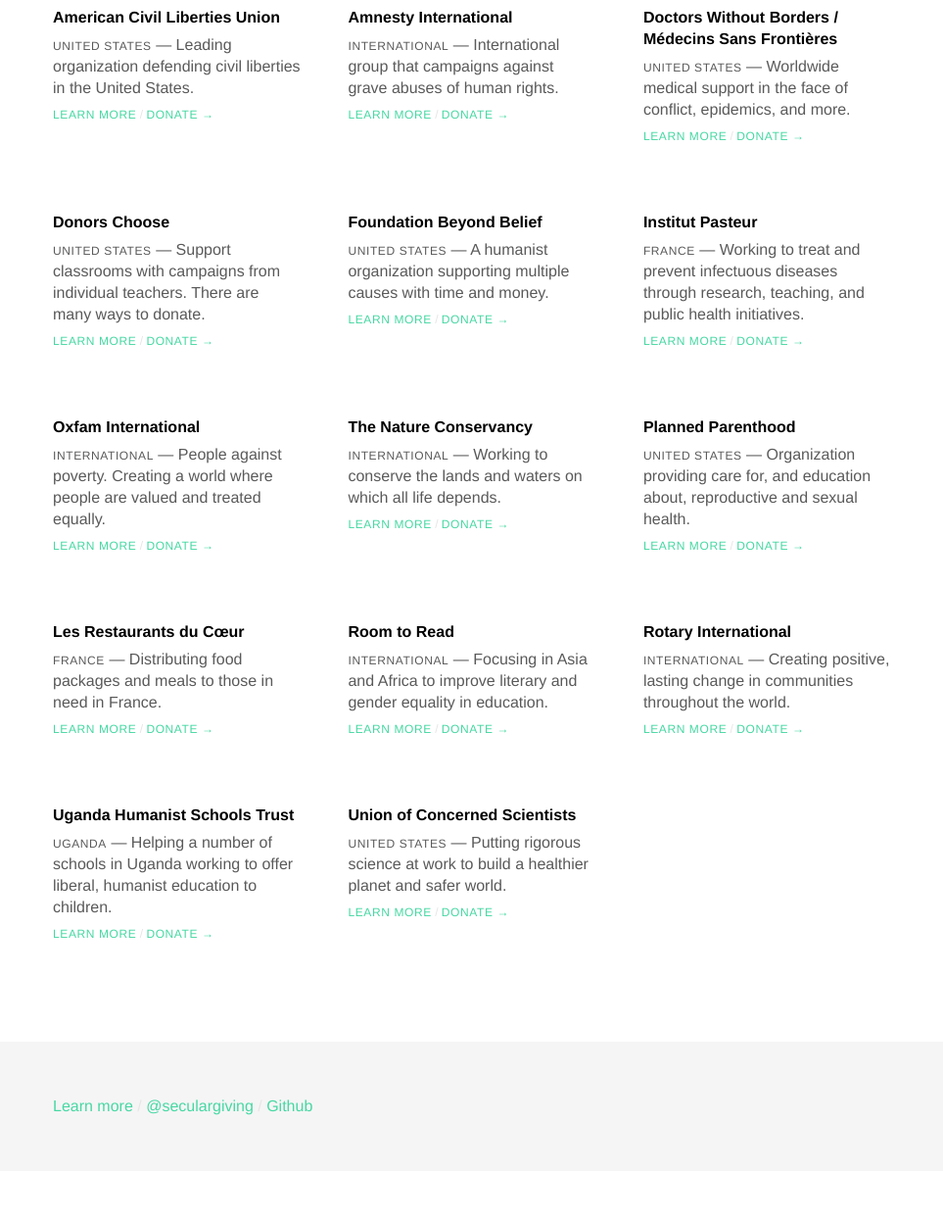
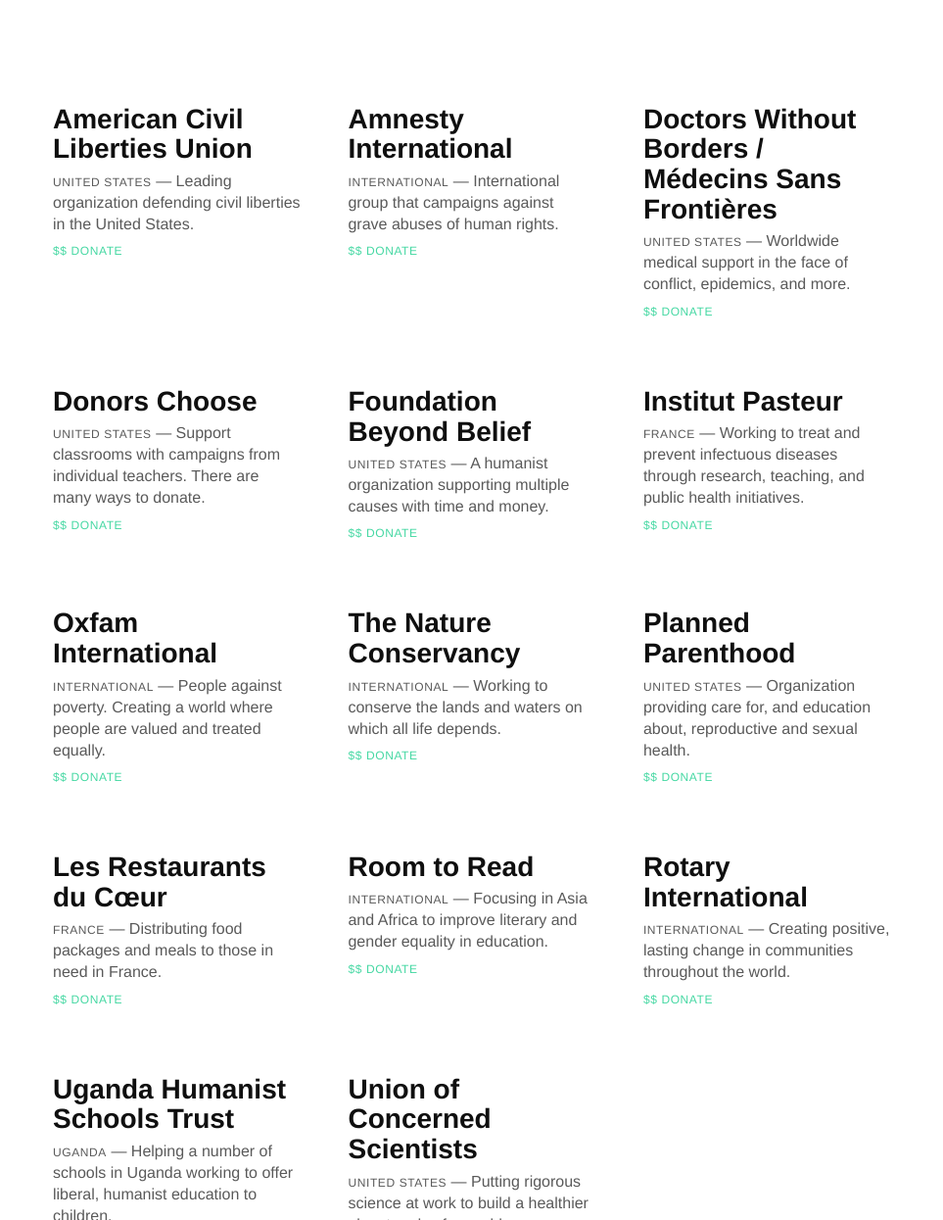
Before and after one commit to joshuajenkins/seculargiving, a website: page index.html in a window 1280 px wide. Shown: the part 301-1546 px from the top of the page at 98% size, without its empty margins (158-1121 px from the left). Before the commit the page ends 1496 px from the top, so only its background shows below. Drawn offline with Linux system fonts and the light colour scheme.

Commit message:
Information hierarchy

```diff
--- a/app/scss/_charities.scss
+++ b/app/scss/_charities.scss
@@ -21,13 +21,18 @@
 
   max-width: 300px - 3; // Weird width fix I need to look into
 }
-.charity-name {
+.charity-name,
+.title-link:link,
+.title-link:visited,
+.title-link:hover {
   @include m-t(0);
   @include m-b($mu-small);
 
   @include font-sans(700);
-  font-size: $fontSize-base;
-  line-height: $lineHeight;
+  color: $color-black;
+  font-size: $fontSize-large;
+  line-height: $lineHeight-heading;
+  text-decoration: none;
 }
 .charity-description {
   @include font-sans(400);
--- a/app/scss/_colors.scss
+++ b/app/scss/_colors.scss
@@ -4,6 +4,7 @@
 $color-greenBlue:   rgb(70,216,214);
 $color-midGrey:     rgb(180,180,180);
 $color-darkGrey:    rgb(90,90,90);
+$color-black:       rgb(15,15,15);
 
 // UI colors
 $color-lineGrey:    rgb(230,230,230);
--- a/app/scss/_footer.scss
+++ b/app/scss/_footer.scss
@@ -3,6 +3,7 @@
 .footer {
   @include p-v($mu-massive);
   background-color: $color-bgGrey;
+  text-align: center;
 }
 .footer-inside {
   @include u-blockCenter();
@@ -20,3 +21,15 @@
 .footer-text:last-child {
   @include m-b(0);
 }
+.dividerText {
+  @include m-h($mu-small);
+  display: inline-block;
+}
+
+@media screen and (min-width: 600px) {
+
+  .dividerText {
+    @include m-h($mu-large);
+  }
+
+}
--- a/app/scss/_globals.scss
+++ b/app/scss/_globals.scss
@@ -9,7 +9,6 @@
 .link:hover {
   color: $color-greenBlue;
 }
-
 .dividerText {
   color: $color-lineGrey;
 }
--- a/app/scss/_typography.scss
+++ b/app/scss/_typography.scss
@@ -13,3 +13,4 @@
 
 // Vertical rhythm
 $lineHeight: 22px;
+$lineHeight-heading: 1.1;
--- a/index.html
+++ b/index.html
@@ -37,129 +37,101 @@
 
   <ul class="charities">
     <li class="charity">
-      <h3 class="charity-name">American Civil Liberties Union</h3>
+      <h3 class="charity-name"><a href="http://www.aclu.org" class="title-link">American Civil Liberties Union</a></h3>
       <p class="charity-description"><span class="charity-location">United States</span> &mdash; Leading organization defending civil liberties in the United States.</p>
       <div class="charityLinks">
-        <a href="http://www.aclu.org" class="charityLinks-link link">Learn More</a>
-        <span class="dividerText">/</span>
-        <a href="https://www.aclu.org/donate/" class="charityLinks-link link link--primary">Donate <span class="link-arrow">&rarr;</span></a>
+        <a href="https://www.aclu.org/donate/" class="charityLinks-link link">$$ Donate</a>
       </div>
     </li>
     <li class="charity">
-      <h3 class="charity-name">Amnesty International</h3>
+      <h3 class="charity-name"><a href="http://www.amnesty.org/" class="title-link">Amnesty International</a></h3>
       <p class="charity-description"><span class="charity-location">International</span> &mdash; International group that campaigns against grave abuses of human rights.</p>
       <div class="charityLinks">
-        <a href="http://www.amnesty.org/" class="charityLinks-link link">Learn More</a>
-        <span class="dividerText">/</span>
-        <a href="http://www.amnesty.org/en/donate" class="charityLinks-link link link--primary">Donate <span class="link-arrow">&rarr;</span></a>
+        <a href="http://www.amnesty.org/en/donate" class="charityLinks-link link">$$ Donate</a>
       </div>
     </li>
     <li class="charity">
-      <h3 class="charity-name">Doctors Without Borders / Médecins Sans Frontières</h3>
+      <h3 class="charity-name"><a href="http://www.doctorswithoutborders.org/" class="title-link">Doctors Without Borders / Médecins Sans Frontières</a></h3>
       <p class="charity-description"><span class="charity-location">United States</span> &mdash; Worldwide medical support in the face of conflict, epidemics, and more.</p>
       <div class="charityLinks">
-        <a href="http://www.doctorswithoutborders.org/" class="charityLinks-link link">Learn More</a>
-        <span class="dividerText">/</span>
-        <a href="https://donate.doctorswithoutborders.org/onetime.cfm" class="charityLinks-link link link--primary">Donate <span class="link-arrow">&rarr;</span></a>
+        <a href="https://donate.doctorswithoutborders.org/onetime.cfm" class="charityLinks-link link">$$ Donate</a>
       </div>
     </li>
     <li class="charity">
-      <h3 class="charity-name">Donors Choose</h3>
+      <h3 class="charity-name"><a href="http://www.donorschoose.org/" class="title-link">Donors Choose</a></h3>
       <p class="charity-description"><span class="charity-location">United States</span> &mdash; Support classrooms with campaigns from individual teachers. There are many ways to donate.</p>
       <div class="charityLinks">
-        <a href="http://www.donorschoose.org/" class="charityLinks-link link">Learn More</a>
-        <span class="dividerText">/</span>
-        <a href="https://secure.donorschoose.org/donors/lastingImpact.html?execution=e1s1" class="charityLinks-link link link--primary">Donate <span class="link-arrow">&rarr;</span></a>
+        <a href="https://secure.donorschoose.org/donors/lastingImpact.html?execution=e1s1" class="charityLinks-link link">$$ Donate</a>
       </div>
     </li>
     <li class="charity">
-      <h3 class="charity-name">Foundation Beyond Belief</h3>
+      <h3 class="charity-name"><a href="https://foundationbeyondbelief.org/" class="title-link">Foundation Beyond Belief</a></h3>
       <p class="charity-description"><span class="charity-location">United States</span> &mdash; A humanist organization supporting multiple causes with time and money.</p>
       <div class="charityLinks">
-        <a href="https://foundationbeyondbelief.org/" class="charityLinks-link link">Learn More</a>
-        <span class="dividerText">/</span>
-        <a href="https://foundationbeyondbelief.org/humanist-giving/become-a-member/" class="charityLinks-link link link--primary">Donate <span class="link-arrow">&rarr;</span></a>
+        <a href="https://foundationbeyondbelief.org/humanist-giving/become-a-member/" class="charityLinks-link link">$$ Donate</a>
       </div>
     </li>
     <li class="charity">
-      <h3 class="charity-name">Institut Pasteur</h3>
+      <h3 class="charity-name"><a href="http://www.pasteur.fr/en/" class="title-link">Institut Pasteur</a></h3>
       <p class="charity-description"><span class="charity-location">France</span> &mdash; Working to treat and prevent infectuous diseases through research, teaching, and public health initiatives.</p>
       <div class="charityLinks">
-        <a href="http://www.pasteur.fr/en/" class="charityLinks-link link">Learn More</a>
-        <span class="dividerText">/</span>
-        <a href="http://www.pasteur.fr/en/support-us" class="charityLinks-link link link--primary">Donate <span class="link-arrow">&rarr;</span></a>
+        <a href="http://www.pasteur.fr/en/support-us" class="charityLinks-link link">$$ Donate</a>
       </div>
     </li>
     <li class="charity">
-      <h3 class="charity-name">Oxfam International</h3>
+      <h3 class="charity-name"><a href="http://www.oxfam.org/" class="title-link">Oxfam International</a></h3>
       <p class="charity-description"><span class="charity-location">International</span> &mdash; People against poverty. Creating a world where people are valued and treated equally.</p>
       <div class="charityLinks">
-        <a href="http://www.oxfam.org/" class="charityLinks-link link">Learn More</a>
-        <span class="dividerText">/</span>
-        <a href="http://www.oxfam.org/en/donate" class="charityLinks-link link link--primary">Donate <span class="link-arrow">&rarr;</span></a>
+        <a href="http://www.oxfam.org/en/donate" class="charityLinks-link link">$$ Donate</a>
       </div>
     </li>
     <li class="charity">
-      <h3 class="charity-name">The Nature Conservancy</h3>
+      <h3 class="charity-name"><a href="http://www.nature.org/" class="title-link">The Nature Conservancy</a></h3>
       <p class="charity-description"><span class="charity-location">International</span> &mdash; Working to conserve the lands and waters on which all life depends.</p>
       <div class="charityLinks">
-        <a href="http://www.nature.org/" class="charityLinks-link link">Learn More</a>
-        <span class="dividerText">/</span>
-        <a href="https://support.nature.org/site/Donation2?10420.donation=form1&df_id=10420&intc=nature.tnav.button" class="charityLinks-link link link--primary">Donate <span class="link-arrow">&rarr;</span></a>
+        <a href="https://support.nature.org/site/Donation2?10420.donation=form1&df_id=10420&intc=nature.tnav.button" class="charityLinks-link link">$$ Donate</a>
       </div>
     </li>
     <li class="charity">
-      <h3 class="charity-name">Planned Parenthood</h3>
+      <h3 class="charity-name"><a href="http://www.plannedparenthood.org/" class="title-link">Planned Parenthood</a></h3>
       <p class="charity-description"><span class="charity-location">United States</span> &mdash; Organization providing care for, and education about, reproductive and sexual health.</p>
       <div class="charityLinks">
-        <a href="http://www.plannedparenthood.org/" class="charityLinks-link link">Learn More</a>
-        <span class="dividerText">/</span>
-        <a href="https://secure.ppaction.org/site/SPageServer?pagename=pp_ppol_Nondirected_OneTimeGift" class="charityLinks-link link link--primary">Donate <span class="link-arrow">&rarr;</span></a>
+        <a href="https://secure.ppaction.org/site/SPageServer?pagename=pp_ppol_Nondirected_OneTimeGift" class="charityLinks-link link">$$ Donate</a>
       </div>
     </li>
     <li class="charity">
-      <h3 class="charity-name">Les Restaurants du C&oelig;ur</h3>
+      <h3 class="charity-name"><a href="http://en.wikipedia.org/wiki/Restaurants_du_C%C5%93ur" class="title-link">Les Restaurants du C&oelig;ur</a></h3>
       <p class="charity-description"><span class="charity-location">France</span> &mdash; Distributing food packages and meals to those in need in France.</p>
       <div class="charityLinks">
-        <a href="http://en.wikipedia.org/wiki/Restaurants_du_C%C5%93ur" class="charityLinks-link link">Learn More</a>
-        <span class="dividerText">/</span>
-        <a href="https://dons.restosducoeur.org/index.php/donner" class="charityLinks-link link link--primary">Donate <span class="link-arrow">&rarr;</span></a>
+        <a href="https://dons.restosducoeur.org/index.php/donner" class="charityLinks-link link">$$ Donate</a>
       </div>
     </li>
     <li class="charity">
-      <h3 class="charity-name">Room to Read</h3>
+      <h3 class="charity-name"><a href="http://www.roomtoread.org/" class="title-link">Room to Read</a></h3>
       <p class="charity-description"><span class="charity-location">International</span> &mdash; Focusing in Asia and Africa to improve literary and gender equality in education.</p>
       <div class="charityLinks">
-        <a href="http://www.roomtoread.org/" class="charityLinks-link link">Learn More</a>
-        <span class="dividerText">/</span>
-        <a href="https://www.roomtoread.org/YE14match" class="charityLinks-link link link--primary">Donate <span class="link-arrow">&rarr;</span></a>
+        <a href="https://www.roomtoread.org/YE14match" class="charityLinks-link link">$$ Donate</a>
       </div>
     </li>
     <li class="charity">
-      <h3 class="charity-name">Rotary International</h3>
+      <h3 class="charity-name"><a href="https://www.rotary.org/" class="title-link">Rotary International</a></h3>
       <p class="charity-description"><span class="charity-location">International</span> &mdash; Creating positive, lasting change in communities throughout the world.</p>
       <div class="charityLinks">
-        <a href="https://www.rotary.org/" class="charityLinks-link link">Learn More</a>
-        <span class="dividerText">/</span>
-        <a href="https://www.rotary.org/myrotary/en/take-action/give/give" class="charityLinks-link link link--primary">Donate <span class="link-arrow">&rarr;</span></a>
+        <a href="https://www.rotary.org/myrotary/en/take-action/give/give" class="charityLinks-link link">$$ Donate</a>
       </div>
     </li>
     <li class="charity">
-      <h3 class="charity-name">Uganda Humanist Schools Trust</h3>
+      <h3 class="charity-name"><a href="http://www.ugandahumanistschoolstrust.org/" class="title-link">Uganda Humanist Schools Trust</a></h3>
       <p class="charity-description"><span class="charity-location">Uganda</span> &mdash; Helping a number of schools in Uganda working to offer liberal, humanist education to children.</p>
       <div class="charityLinks">
-        <a href="http://www.ugandahumanistschoolstrust.org/" class="charityLinks-link link">Learn More</a>
-        <span class="dividerText">/</span>
-        <a href="http://www.ugandahumanistschoolstrust.org/donate/make-a-donation/" class="charityLinks-link link link--primary">Donate <span class="link-arrow">&rarr;</span></a>
+        <a href="http://www.ugandahumanistschoolstrust.org/donate/make-a-donation/" class="charityLinks-link link">$$ Donate</a>
       </div>
     </li>
     <li class="charity">
-      <h3 class="charity-name">Union of Concerned Scientists</h3>
+      <h3 class="charity-name"><a href="http://www.ucsusa.org/" class="title-link">Union of Concerned Scientists</a></h3>
       <p class="charity-description"><span class="charity-location">United States</span> &mdash; Putting rigorous science at work to build a healthier planet and safer world.</p>
       <div class="charityLinks">
-        <a href="http://www.ucsusa.org/" class="charityLinks-link link">Learn More</a>
-        <span class="dividerText">/</span>
-        <a href="https://secure3.convio.net/ucs/site/Donation2?df_id=1440&1440.donation=form1&s_src=donatemenu&_ga=1.234529118.1707615102.1417193606" class="charityLinks-link link link--primary">Donate <span class="link-arrow">&rarr;</span></a>
+        <a href="https://secure3.convio.net/ucs/site/Donation2?df_id=1440&1440.donation=form1&s_src=donatemenu&_ga=1.234529118.1707615102.1417193606" class="charityLinks-link link">$$ Donate</a>
       </div>
     </li>
   </ul>
```
Also changed, not shown: app/scss/_header.scss (+21 -6 lines), dist/css/style.css.
